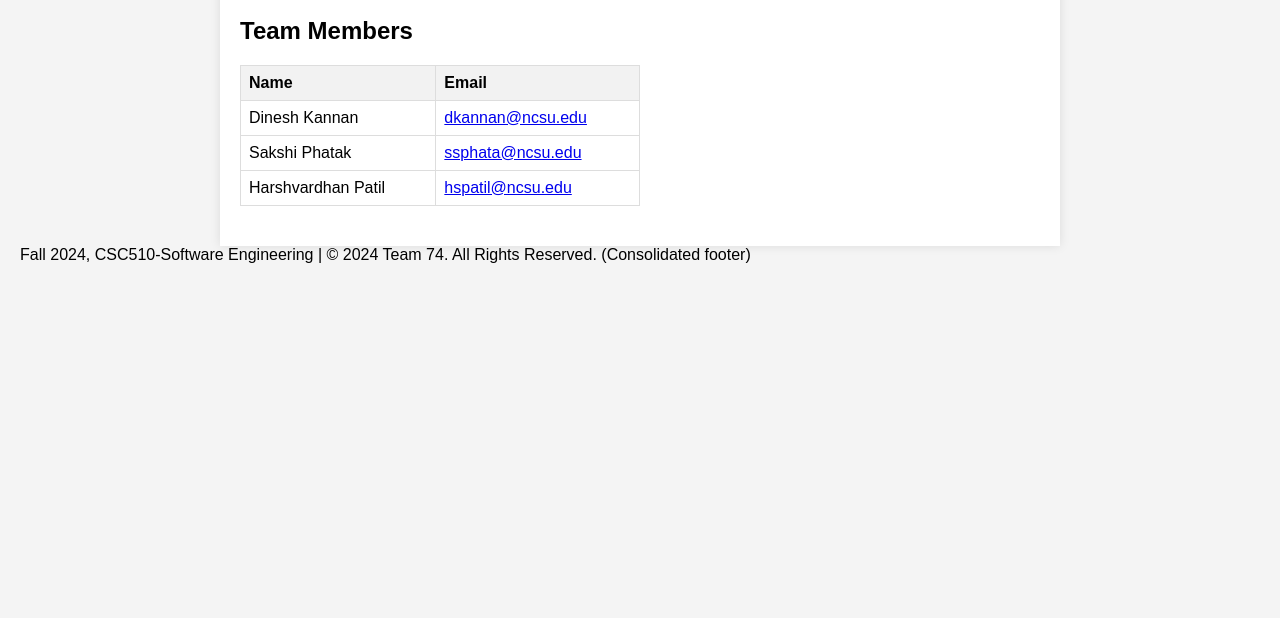
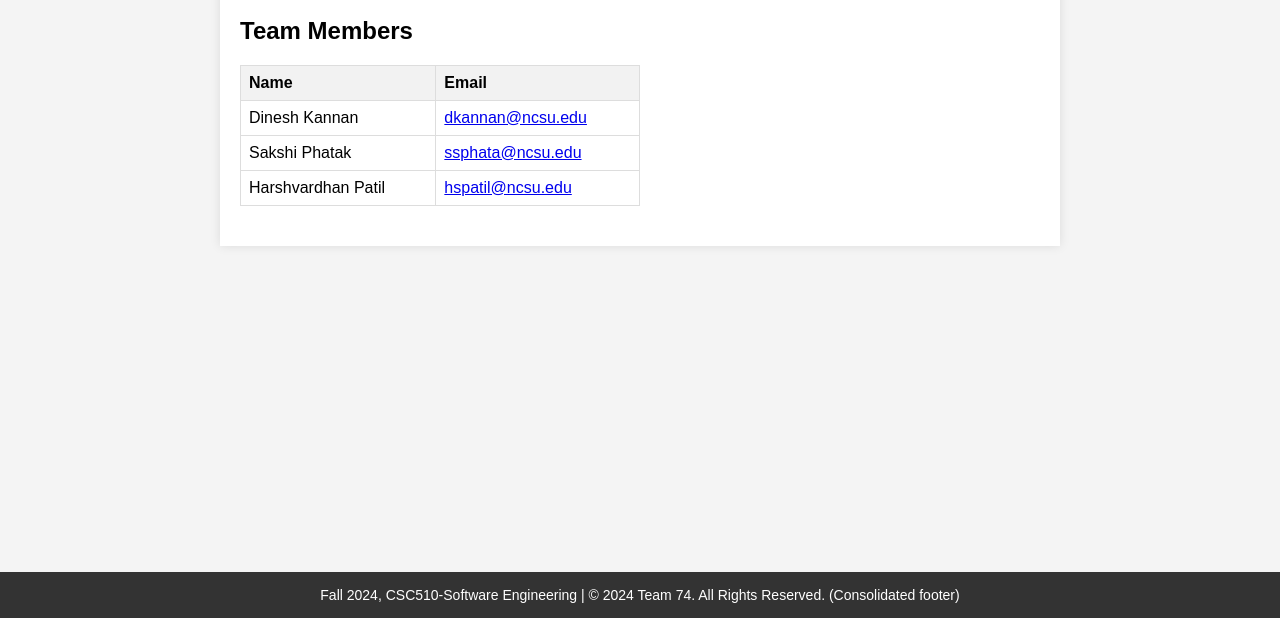
Before and after one commit to SoftwareEngineeringNCSU101/HW5, a plain HTML site: page index.html in a window 1280 px wide. Shown: the part 182-800 px from the top of the page. Drawn offline with Linux system fonts and the light colour scheme.

Commit message:
Updated Style for Footer

```diff
--- a/index.html
+++ b/index.html
@@ -35,6 +35,17 @@
             background-color: #fff;
             box-shadow: 0 0 10px rgba(0, 0, 0, 0.1);
         }
+        footer {
+            background-color: #333;
+            color: #fff;
+            text-align: center;
+            padding: 15px 0;
+            position: fixed;
+            bottom: 0;
+            left: 0;
+            width: 100%;
+            font-size: 14px;
+        }
     </style>
 </head>
 <body>
```
